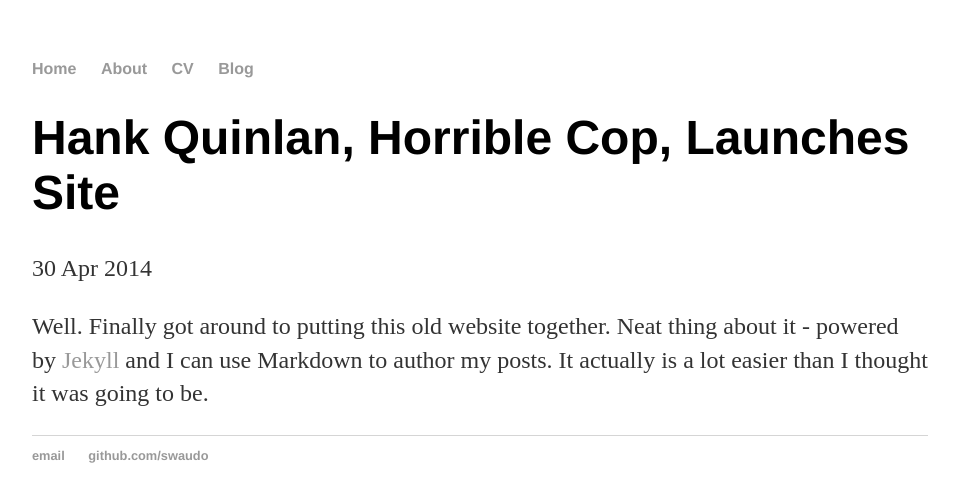
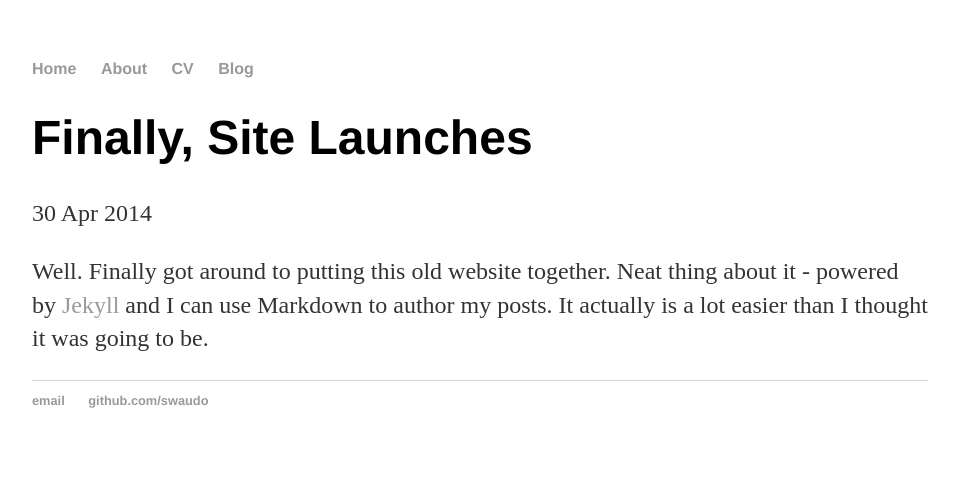
Before and after one commit to swaudo/swaudo.github.io, a Jekyll site: the page built from _posts/2014-04-30-site-launched.md, in a window 1280 px wide. Shown: the top 502 px of the page, without its empty margins (160-1119 px from the left). Built offline with Jekyll 4.4.1, drawn with Linux system fonts in a browser that asks for light colours.

Commit message:
Update and rename 2014-04-30-hank-quinlan-site-launched.md to 2014-04-30-site-launched.md
Minor changes made

```diff
--- a/_posts/2014-04-30-hank-quinlan-site-launched.md
+++ b/_posts/2014-04-30-site-launched.md
@@ -1,6 +1,6 @@
 ---
 layout: post
-title: "Hank Quinlan, Horrible Cop, Launches Site"
+title: "Finally, Site Launches"
 date: 2014-04-30
 ---
 
```
